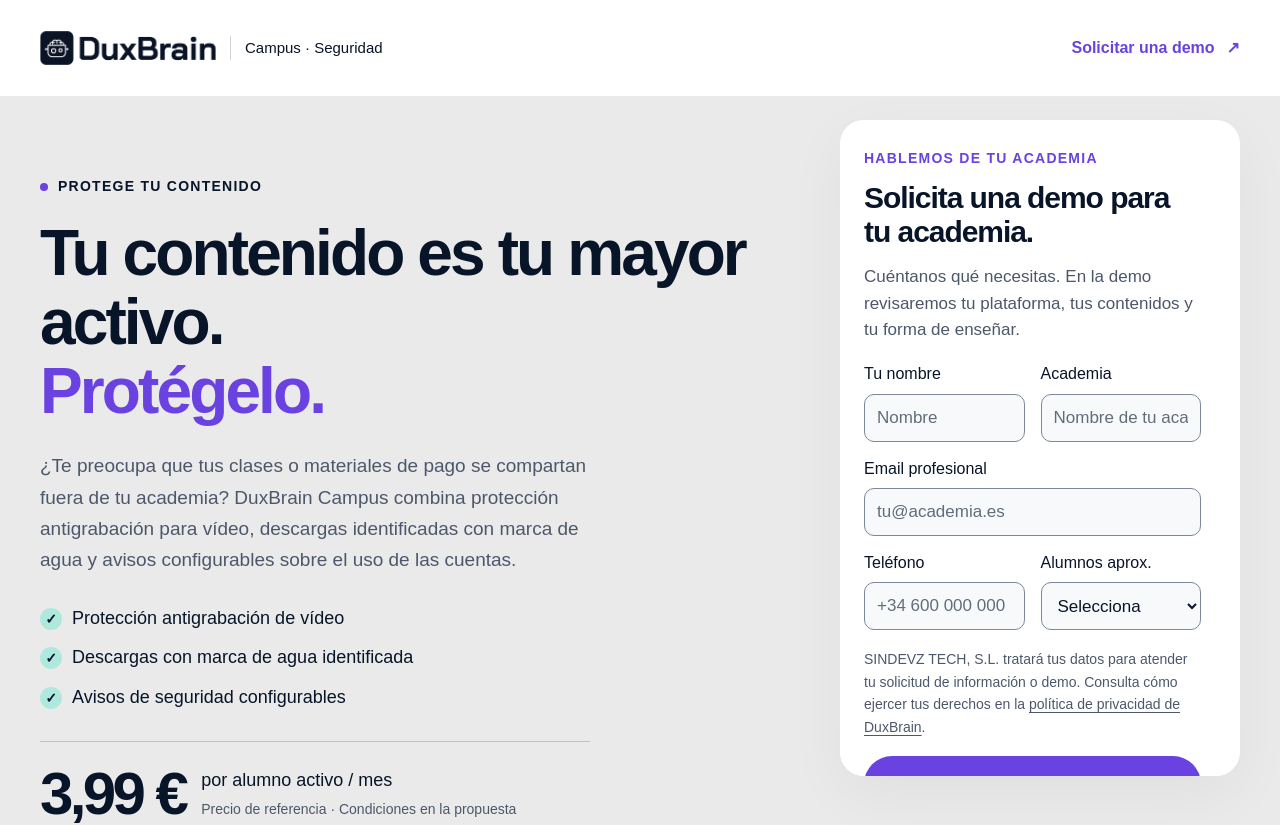
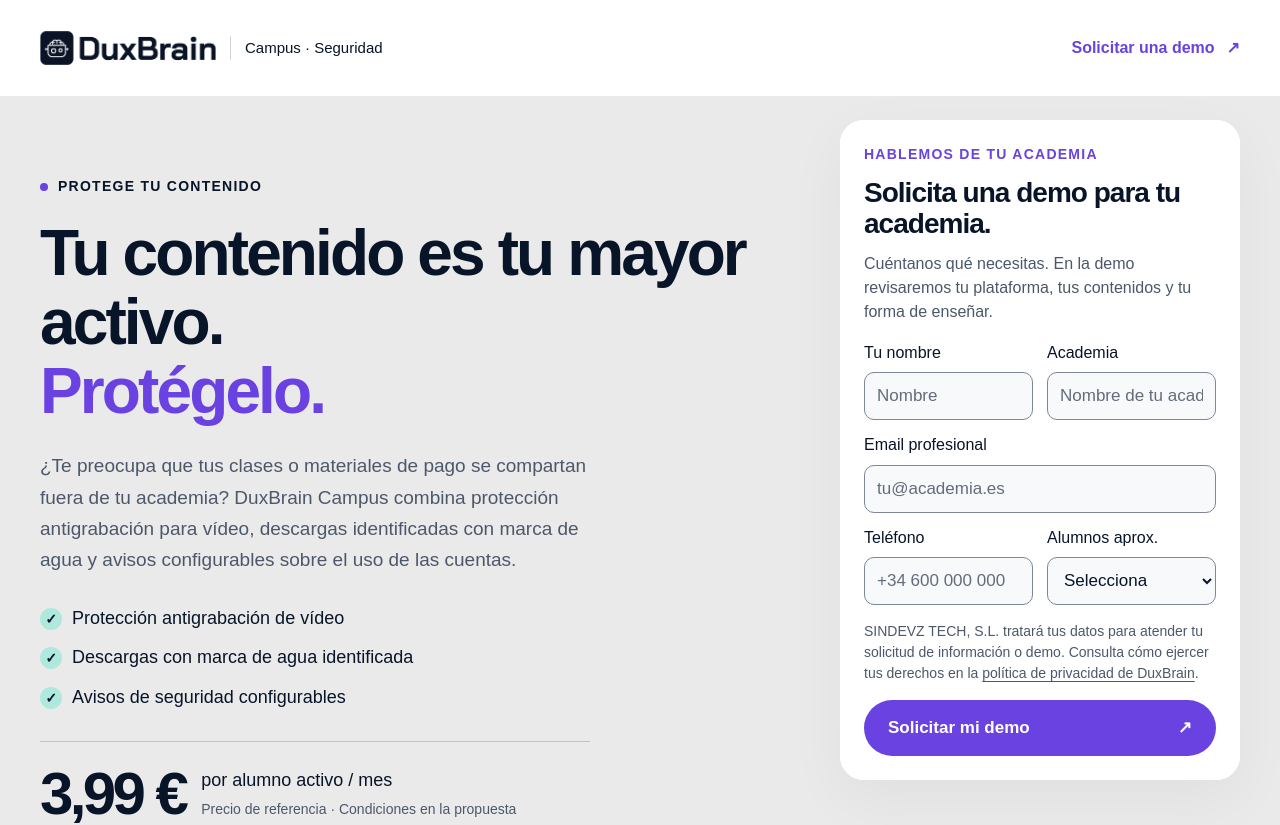
Before and after one commit to Deika79/DuxBrain-Landings, a Next.js app: page /campus-secure in a window 1280 px wide. Shown: the top 825 px of the page. Built offline with nearby package versions, Linux system fonts and the light colour scheme; a web font is replaced by a local one.

Commit message:
fix: remove internal scrolling from demo forms

```diff
--- a/src/app/globals.css
+++ b/src/app/globals.css
@@ -255,13 +255,14 @@ details p { font-size: 17px; line-height: 1.75; padding-top: 20px; max-width: 65
   .landing-journey .container:not(.lead-rail) { padding-right: calc(var(--rail-width) + var(--rail-gap)); }
   .landing-journey .hero { padding-block: 64px 80px; }
   .lead-rail { grid-area: 1 / 1 / 3 / 2; width: var(--rail-width); justify-self: end; align-self: stretch; margin-left: 0; margin-right: max(32px, calc((100% - var(--max-width)) / 2)); padding-block: 24px 64px; min-width: 0; }
-  .lead-sticky { position: sticky; top: 16px; max-height: calc(100dvh - 144px); overflow-y: auto; scrollbar-gutter: stable; background: white; border-radius: var(--radius); box-shadow: var(--shadow); scroll-padding: 20px; }
-  .lead-sticky .lead-card { padding: 28px 24px; box-shadow: none; }
-  .lead-sticky .lead-card h2 { font-size: 30px; }
-  .lead-sticky .form-grid { gap: 16px; }
-  .lead-sticky .form-intro { margin-bottom: 20px; }
+  .lead-sticky { position: static; overflow: visible; background: white; border-radius: var(--radius); box-shadow: var(--shadow); }
+  .landing-page[data-form-fits="true"] .lead-sticky { position: sticky; top: 16px; }
+  .lead-sticky .lead-card { padding: 24px; box-shadow: none; }
+  .lead-sticky .lead-card h2 { font-size: 28px; }
+  .lead-sticky .form-grid { gap: 14px; }
+  .lead-sticky .form-intro { font-size: 16px; line-height: 1.5; margin: 12px 0 18px; }
   .lead-sticky input, .lead-sticky select { height: 48px; }
-  .lead-sticky .privacy { margin-block: 18px; }
+  .lead-sticky .privacy { font-size: 14px; line-height: 1.5; margin-block: 16px; }
   .lead-sticky .button:hover { transform: none; }
   .journey-content .benefit-grid { grid-template-columns: repeat(2, minmax(0, 1fr)); gap: 32px; }
   .journey-content .benefit-card:last-child { grid-column: 1 / -1; }
@@ -271,4 +272,6 @@ details p { font-size: 17px; line-height: 1.75; padding-top: 20px; max-width: 65
   .journey-content .demo-copy p { margin-top: 24px; }
   .journey-content .demo-layout { gap: 40px; }
   .mobile-demo-bar { display: none; }
+  .landing-page[data-form-fits="false"] { padding-bottom: var(--mobile-demo-height); }
+  .landing-page[data-form-fits="false"] .mobile-demo-bar:not([hidden]) { display: block; }
 }
--- a/src/components/demo-navigation.tsx
+++ b/src/components/demo-navigation.tsx
@@ -4,6 +4,19 @@ import { useEffect, useState, type MouseEvent, type ReactNode } from "react";
 
 export function DemoNavigation({ children }: { children: ReactNode }) {
   const [barHidden, setBarHidden] = useState(false);
+  const [formFits, setFormFits] = useState(false);
+
+  useEffect(() => {
+    const form = document.getElementById("demo");
+    if (!form) return;
+    // Reserve the initial header offset too, not only the sticky top offset.
+    // Recheck when fonts, validation messages or browser zoom change the height.
+    const measure = () => setFormFits(form.getBoundingClientRect().height <= window.innerHeight - 144);
+    const observer = new ResizeObserver(measure);
+    observer.observe(form);
+    window.addEventListener("resize", measure);
+    return () => { observer.disconnect(); window.removeEventListener("resize", measure); };
+  }, []);
 
   useEffect(() => {
     const form = document.getElementById("demo");
@@ -30,11 +43,10 @@ export function DemoNavigation({ children }: { children: ReactNode }) {
     const form = document.getElementById("demo");
     if (!form) return;
     event.preventDefault();
-    const desktop = window.matchMedia("(min-width: 1100px)").matches;
     const scroller = form.closest<HTMLElement>(".lead-sticky");
-    if (scroller) scroller.scrollTop = 0;
+    const persistent = scroller && window.getComputedStyle(scroller).position === "sticky";
     const bounds = form.getBoundingClientRect();
-    if (!desktop || bounds.top < 0 || bounds.top >= window.innerHeight) {
+    if (!persistent || bounds.top < 0 || bounds.top >= window.innerHeight) {
       form.scrollIntoView({ block: "start", behavior: "instant" });
     }
     // Focus a usable field, or the receipt/error region when the form is locked.
@@ -45,7 +57,7 @@ export function DemoNavigation({ children }: { children: ReactNode }) {
     if (window.location.hash !== "#demo") window.history.pushState(null, "", "#demo");
   }
 
-  return <div className="landing-page" onClick={focusDemo}>
+  return <div className="landing-page" data-form-fits={formFits} onClick={focusDemo}>
     {children}
     <div className="mobile-demo-bar" hidden={barHidden}>
       <a className="button button-primary" href="#demo">Solicitar demo <span aria-hidden="true">↗</span></a>
--- a/src/components/lead-form.tsx
+++ b/src/components/lead-form.tsx
@@ -62,7 +62,6 @@ export function LeadForm({ landing }: { landing: LandingId }) {
       <p className="privacy">SINDEVZ TECH, S.L. tratará tus datos para atender tu solicitud de información o demo. Consulta cómo ejercer tus derechos en la <a href={privacyUrl} target="_blank" rel="noreferrer">política de privacidad de DuxBrain</a>.</p>
       <button className="button button-primary form-button" type="submit">{sending ? "Enviando solicitud…" : finished ? "Solicitud recibida" : uncertain ? "Pendiente de comprobación" : "Solicitar mi demo"} <span aria-hidden="true">↗</span></button>
       </fieldset>
-      <p className="form-notice">Usaremos tus datos para atender tu solicitud de demo.</p>
       <p className="form-status" role="status" tabIndex={-1} ref={statusRef}>{message}</p>
       {!finished && message && reference && <p className="form-notice">Referencia: {reference}</p>}
     </form>
```
Also changed, not shown: scripts/review-demo-rail.mjs (+21 -5 lines), 41 other files (tests, documents, lock files or other folders).
